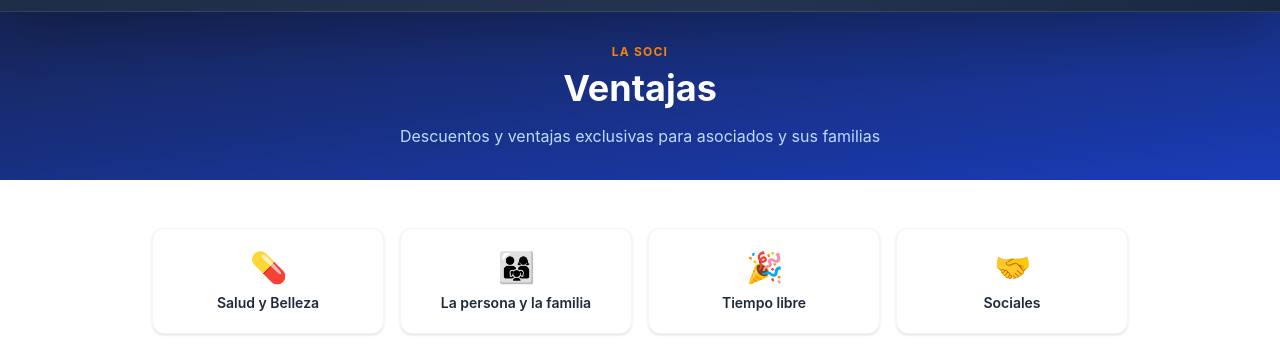
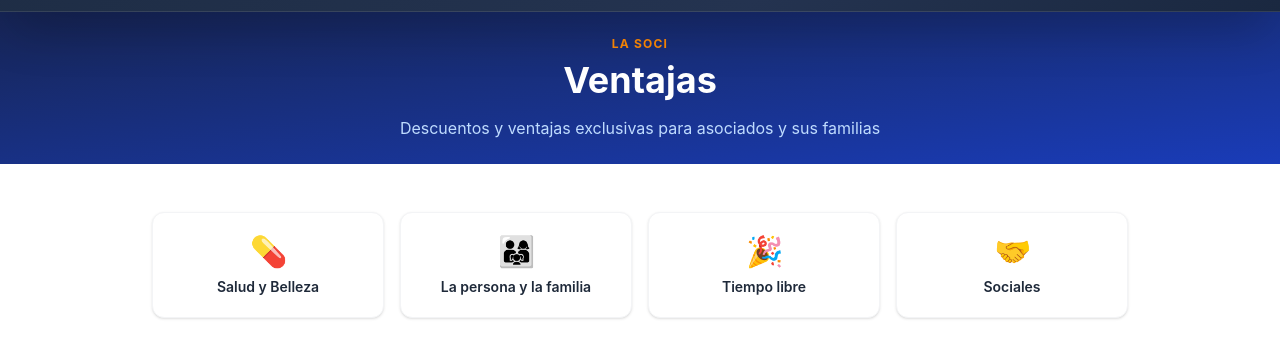
Before and after one commit to ezonopazana-commits/lasoci-web, an Astro site: page /ventajas in a window 1280 px wide. Shown: the part 53-416 px from the top of the page. Built offline with nearby package versions, Linux system fonts and the light colour scheme; Astro itself is replaced by a stand-in of ours.

Commit message:
style: hero uniforme py-6 en ventajas.astro

```diff
--- a/src/pages/ventajas.astro
+++ b/src/pages/ventajas.astro
@@ -2,7 +2,7 @@
 import Layout from '../layouts/Layout.astro';
 ---
 <Layout title="Ventajas — la Soci">
-  <div class="bg-gradient-to-br from-blue-950 to-blue-800 text-white py-8 px-6 text-center">
+  <div class="bg-gradient-to-br from-blue-950 to-blue-800 text-white py-6 px-6 text-center">
     <p class="text-orange-400 text-xs font-bold uppercase tracking-widest mb-2">la Soci</p>
     <h1 class="text-4xl font-bold mb-4" data-i18n="vent_title">Ventajas</h1>
     <p class="text-blue-200 max-w-xl mx-auto" data-i18n="vent_sub">Descuentos y ventajas exclusivas para asociados y sus familias</p>
```
